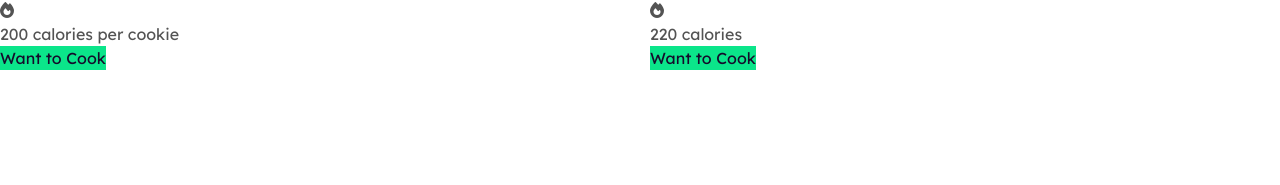
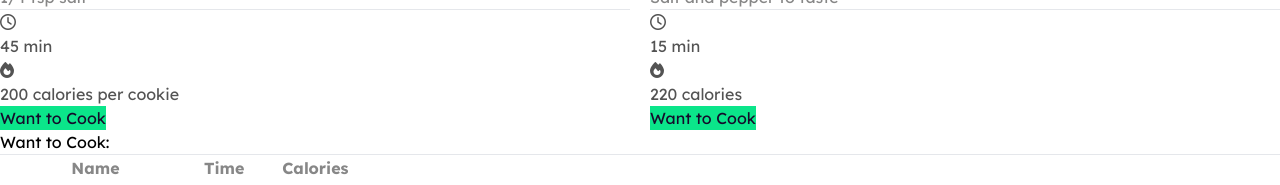
Before and after one commit to kawsar12759/recipe-calories, a React (Vite) app: page / in a window 1280 px wide. Shown: the part 3339-3524 px from the top of the page. Before the commit the page ends 3409 px from the top, so only its background shows below. Built offline with nearby package versions, Linux system fonts and the light colour scheme.

Commit message:
Worked on want to cook section

```diff
--- a/src/components/Recipe/Recipe.css
+++ b/src/components/Recipe/Recipe.css
@@ -1,5 +1,5 @@
 .recipe-img {
-    height: 200px;
+    height: 220px;
     width: 100%;
 }
 
@@ -23,3 +23,8 @@
     background-color: #0BE58A;
     color: #150B2B;
 }
+
+
+thead{
+    color: #878787;
+}
--- a/src/components/Recipes/Recipes.jsx
+++ b/src/components/Recipes/Recipes.jsx
@@ -20,8 +20,32 @@ const Recipes = () => {
                         recipes.map(recipe => <Recipe key={recipe.recipe_id} recipe={recipe}></Recipe>)
                     }
                 </div>
-                <div className='border-2  h-96 w-2/5 ml-7'>
+                <div className='border-2  h-96 w-2/5 ml-7 rounded-lg'>
+                    <h1 className='text-2xl font-semibold text-center my-6'>Want to Cook: </h1>
+                    <div className='flex justify-center'>
+                        <hr className='w-3/4' />
+                    </div>
+                    <table className='table-auto w-full'>
+                        <thead className='text-base font-medium'>
+                            <tr className='text-left'>
+                                <th className='w-1/12'></th>
+                                <th>Name</th>
+                                <th>Time</th>
+                                <th>Calories</th>
+                                <th> </th>
+                            </tr>
+                        </thead>
+                        <tbody>
+                            <tr>
+                                <td className='text-center'>1</td>
+                                <td>Chicken Caesar Salad</td>
+                                <td>20 minutes</td>
+                                <td>400 calories</td>
+                                <td><button>Preparing</button></td>
+                            </tr>
+                        </tbody>
 
+                    </table>
                 </div>
             </div>
         </div>
```
